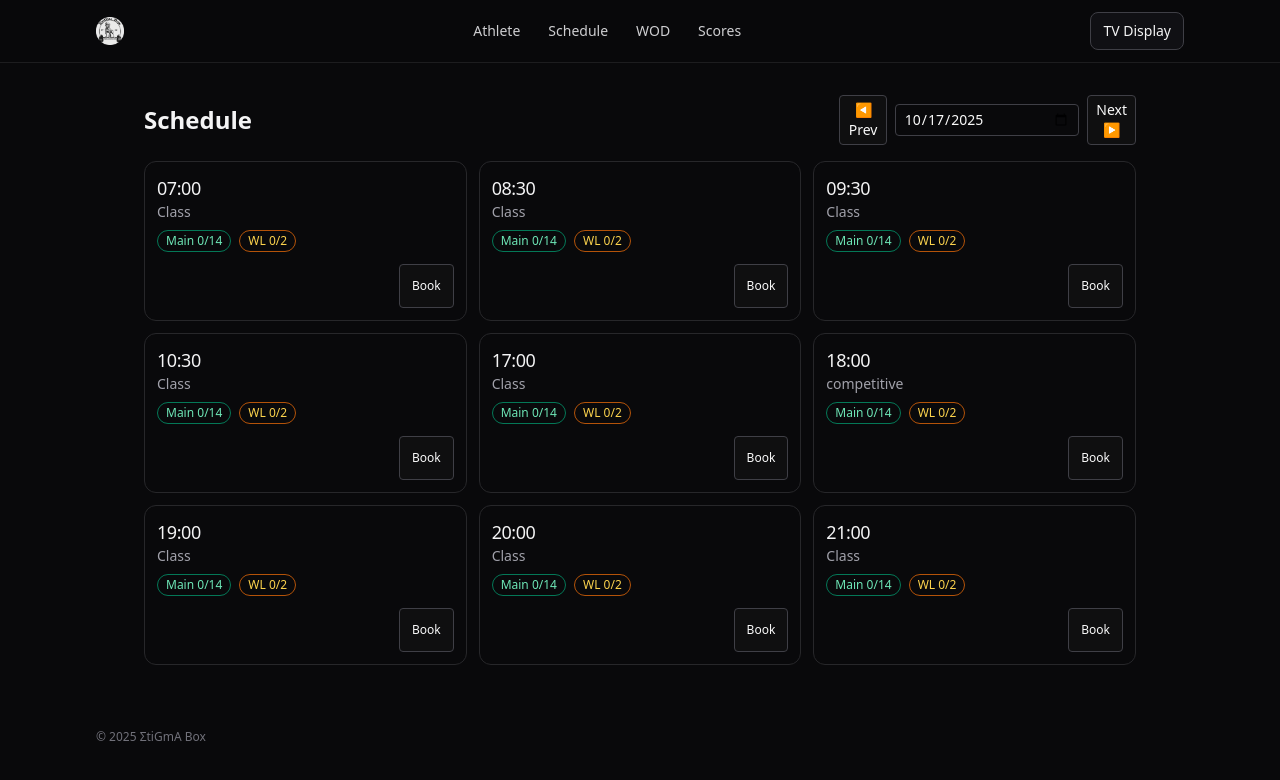
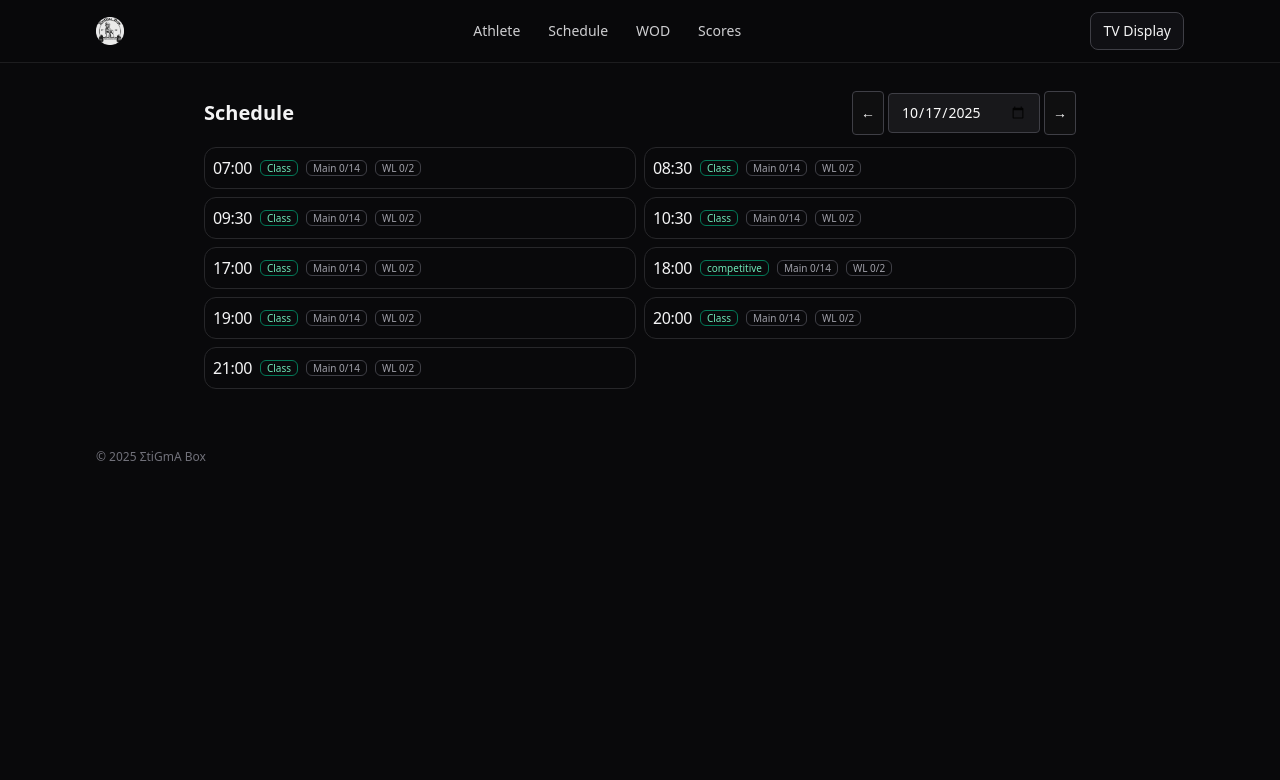
Before and after one commit to jandeog/StiGmA-Box, a Next.js app: page /schedule in a window 1280 px wide. Shown: the top 780 px of the page. Built offline with nearby package versions, Linux system fonts and the light colour scheme.

Commit message:
Update page.tsx

```diff
--- a/app/schedule/page.tsx
+++ b/app/schedule/page.tsx
@@ -2,6 +2,9 @@
 
 import React, { useCallback, useEffect, useMemo, useState } from 'react';
 import Link from 'next/link';
+// Datepicker όπως στο WOD
+// Αν το μονοπάτι είναι διαφορετικό στο repo σου, άλλαξέ το ανάλογα.
+import DateStepper from '@/components/DateStepper';
 
 type UserSession = { id: string; name?: string; role?: 'coach' | 'athlete' };
 type Slot = {
@@ -13,10 +16,7 @@ type Slot = {
   participantsMain: string[];   // array of userIds
   participantsWait: string[];   // array of userIds
 };
-type DayRecord = {
-  date: string;                 // "YYYY-MM-DD"
-  slots: Slot[];
-};
+type DayRecord = { date: string; slots: Slot[] };
 type DaysStore = Record<string, DayRecord>;
 
 const CAP_MAIN_DEFAULT = 14;
@@ -44,7 +44,6 @@ function addDays(iso: string, days: number) {
   return `${y2}-${m2}-${d2}`;
 }
 function formatHM(time: string) {
-  // expect "HH:MM" (if "HH:MM:SS" arrives, cut it)
   return time.slice(0, 5);
 }
 function toDateAt(dateISO: string, hhmm: string) {
@@ -89,7 +88,6 @@ function loadTemplate(): WeekTemplate {
     return DEFAULT_TEMPLATE;
   }
 }
-
 function ensureDay(days: DaysStore, date: string): DaysStore {
   if (days[date]) return days;
   // Build from template by weekday
@@ -117,7 +115,6 @@ function ensureDay(days: DaysStore, date: string): DaysStore {
     [date]: { date, slots }
   };
 }
-
 function loadDays(): DaysStore {
   try {
     const raw = localStorage.getItem(STORAGE_DAYS);
@@ -127,11 +124,9 @@ function loadDays(): DaysStore {
     return {};
   }
 }
-
 function saveDays(days: DaysStore) {
   localStorage.setItem(STORAGE_DAYS, JSON.stringify(days));
 }
-
 function loadUser(): UserSession | null {
   try {
     const raw = localStorage.getItem(STORAGE_USER);
@@ -147,6 +142,7 @@ export default function SchedulePage() {
   const [days, setDays] = useState<DaysStore>({});
   const [user, setUser] = useState<UserSession | null>(null);
   const [loading, setLoading] = useState<boolean>(false);
+  const [selectedId, setSelectedId] = useState<string | null>(null); // για click-επιλογή slot
 
   const row: DayRecord | null = days[date] ?? null;
   const isCoach = user?.role === 'coach';
@@ -157,6 +153,7 @@ export default function SchedulePage() {
     const d1 = ensureDay(d0, date);
     setDays(d1);
     setUser(loadUser());
+    setSelectedId(null); // clear selection όταν αλλάζει μέρα
     setLoading(false);
   }, [date]);
 
@@ -247,47 +244,37 @@ export default function SchedulePage() {
     saveDays(updated);
   }
 
+  // εμφανίζει Book/Cancel μόνο όταν το slot είναι selected
+  function onCardClick(s: Slot) {
+    setSelectedId(prev => (prev === s.id ? null : s.id));
+  }
+
   return (
-    <section className="max-w-5xl mx-auto p-4">
-      <header className="flex items-center justify-between mb-4">
-        <h1 className="text-2xl font-semibold">Schedule</h1>
-        <div className="flex items-center gap-2">
-          <button
-            className="px-2 py-1 rounded border border-zinc-700 hover:bg-zinc-800 text-sm"
-            onClick={() => setDate(addDays(date, -1))}
-          >
-            ◀ Prev
-          </button>
-          <input
-            type="date"
-            value={date}
-            onChange={(e) => setDate(e.target.value)}
-            className="px-2 py-1 rounded border border-zinc-700 bg-zinc-950 text-sm"
-          />
-          <button
-            className="px-2 py-1 rounded border border-zinc-700 hover:bg-zinc-800 text-sm"
-            onClick={() => setDate(addDays(date, +1))}
-          >
-            Next ▶
-          </button>
+    <section className="max-w-4xl mx-auto p-3">
+      <header className="flex items-center justify-between mb-3">
+        <h1 className="text-xl font-semibold">Schedule</h1>
+
+        {/* Datepicker όπως στο WOD/page.tsx */}
+        {/* @ts-ignore – αγνοούμε typings για να ταιριάξει ακριβώς με το δικό σου component */}
+        <DateStepper value={date} onChange={(v: string) => setDate(v)} />
 
         {isCoach && (
           <Link
             href="/schedule/edit"
-              className="ml-2 px-3 py-1.5 rounded border border-emerald-700 text-emerald-300 hover:bg-emerald-900/20 text-sm"
+            className="ml-2 px-2.5 py-1.5 rounded-lg border border-emerald-700 text-emerald-300 hover:bg-emerald-900/20 text-xs"
           >
             Edit hours
           </Link>
         )}
-        </div>
       </header>
 
-      {loading && <div className="text-sm text-zinc-400">Loading…</div>}
+      {loading && <div className="text-xs text-zinc-400">Loading…</div>}
       {!loading && (!row || slots.length === 0) && (
-        <div className="text-sm text-zinc-400">No classes for this day.</div>
+        <div className="text-xs text-zinc-400">No classes for this day.</div>
       )}
 
-      <div className="grid grid-cols-1 sm:grid-cols-2 lg:grid-cols-3 gap-3">
+      {/* 2 στήλες (1 σε mobile) */}
+      <div className="grid grid-cols-1 sm:grid-cols-2 gap-2">
         {slots.map((s) => {
           const mainCount = s.participantsMain.length;
           const waitCount = s.participantsWait.length;
@@ -295,58 +282,63 @@ export default function SchedulePage() {
           const waitLeft = Math.max(s.capacityWait - waitCount, 0);
           const isFull = mainLeft <= 0 && waitLeft <= 0;
           const mine = amIMember(s);
+          const selected = selectedId === s.id;
 
-          // names: απλή απόδοση — αν υπάρχει user.name, δείχνουμε "You" όταν συμμετέχεις
-          const compact = mine ? 'You' : (mainCount > 0 ? `${mainCount} booked` : '');
+          // badges
+          const badgeBase = "px-1.5 py-0.5 rounded-md border text-[10px] leading-none";
+          const badgeGrey = "border-zinc-700 text-zinc-400"; // για Main/WL
+          const badgeGreen = "border-emerald-700 text-emerald-300"; // για Class/Competitive
 
           return (
-            <div key={s.id} className="relative rounded-xl border border-zinc-800 bg-zinc-950 p-3">
-              <div className="text-lg font-medium tracking-tight">{formatHM(s.time)}</div>
-              <div className="text-sm text-zinc-400 mb-2">{s.title || 'Class'}</div>
-
-              <div className="flex items-center gap-2 text-xs">
-                <span
+            <div
+              key={s.id}
+              onClick={() => onCardClick(s)}
               className={
-                    'px-2 py-0.5 rounded-full border ' +
-                    (mainLeft > 0 ? 'border-emerald-700 text-emerald-300' : 'border-zinc-700 text-zinc-400')
+                "relative rounded-xl border p-2 cursor-pointer transition-colors " +
+                (selected ? "border-emerald-700 bg-emerald-900/15" : "border-zinc-800 bg-zinc-950")
               }
             >
-                  Main {mainCount}/{s.capacityMain}
-                </span>
-                <span
-                  className={
-                    'px-2 py-0.5 rounded-full border ' +
-                    (waitLeft > 0 ? 'border-amber-700 text-amber-300' : 'border-zinc-700 text-zinc-400')
-                  }
-                >
-                  WL {waitCount}/{s.capacityWait}
-                </span>
-                {compact && (
-                  <span className="ml-auto text-[10px] px-2 py-0.5 rounded-full border border-zinc-700 text-zinc-300">
-                    {compact}
-                  </span>
-                )}
+              {/* header line compact */}
+              <div className="flex items-center gap-2">
+                <div className="text-base font-medium tracking-tight">{formatHM(s.time)}</div>
+                {/* Class/Competitive pill — πράσινο rectangle */}
+                <span className={`${badgeBase} ${badgeGreen}`}>{s.title || 'Class'}</span>
+
+                {/* Compact counts badges — ΓΚΡΙ */}
+                <span className={`${badgeBase} ${badgeGrey}`}>Main {mainCount}/{s.capacityMain}</span>
+                <span className={`${badgeBase} ${badgeGrey}`}>WL {waitCount}/{s.capacityWait}</span>
               </div>
 
-              <div className="mt-3 flex items-center justify-end gap-2">
+              {/* action row: φαίνεται μόνο όταν είναι selected */}
+              {selected && (
+                <div className="mt-2 flex items-center justify-end">
                   {mine ? (
                     <button
-                    className="px-3 py-1.5 rounded border border-red-800 text-red-300 hover:bg-red-900/20 text-xs"
-                    onClick={() => cancel(s)}
+                      className="px-2.5 py-1.5 rounded-lg border border-red-800 text-red-300 hover:bg-red-900/20 text-[12px]"
+                      onClick={(e) => {
+                        e.stopPropagation();
+                        cancel(s);
+                        setSelectedId(null);
+                      }}
                     >
                       Cancel
                     </button>
                   ) : (
                     <button
-                    className="px-3 py-1.5 rounded border border-zinc-700 hover:bg-zinc-800 text-xs"
+                      className="px-2.5 py-1.5 rounded-lg border border-zinc-700 hover:bg-zinc-800 text-[12px]"
                       disabled={isFull}
                       title={isFull ? 'Full (including waitlist).' : 'Book this class'}
-                    onClick={() => book(s)}
+                      onClick={(e) => {
+                        e.stopPropagation();
+                        book(s);
+                        setSelectedId(null);
+                      }}
                     >
                       {isFull ? 'Full' : 'Book'}
                     </button>
                   )}
                 </div>
+              )}
             </div>
           );
         })}
```
Lines whose indentation alone changed are shown as unchanged.
